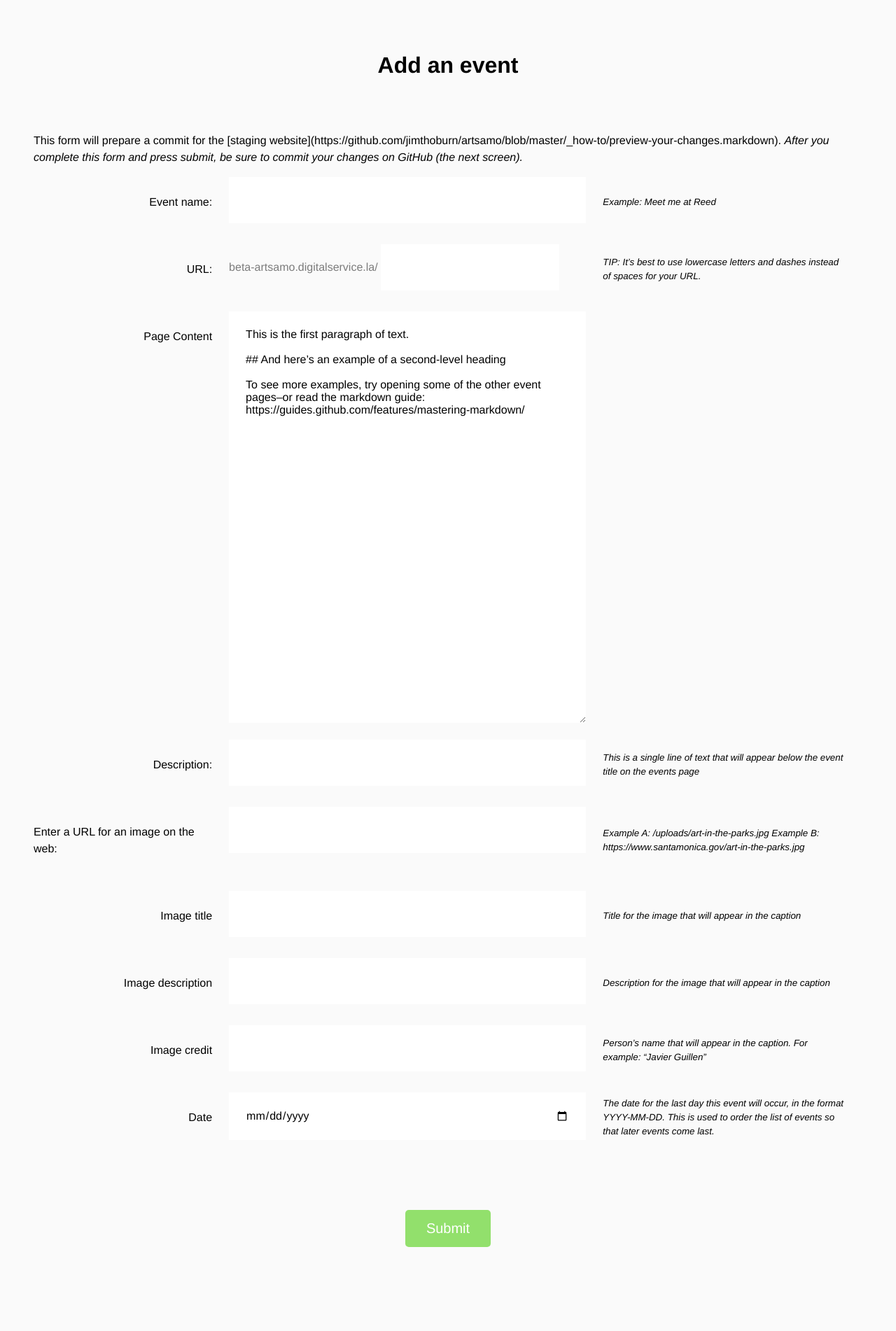
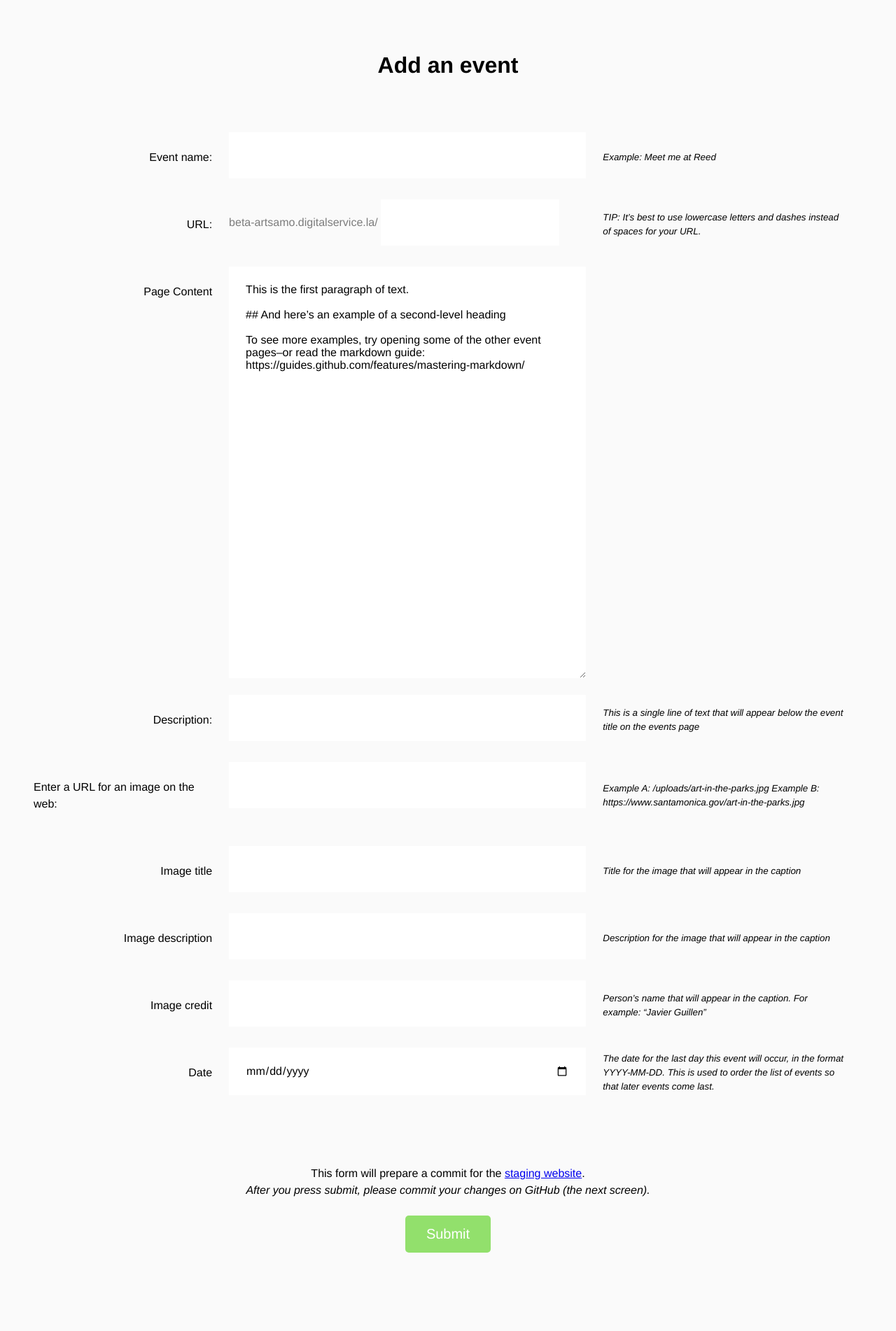
Before and after one commit to jimthoburn/artsamo, a Jekyll site: the page admin/add-an-event.html, which Jekyll copies as it is, in a window 1280 px wide. Shown: the whole page at 70% size. Built offline with Jekyll 4.4.1, drawn with Linux system fonts in a browser that asks for light colours.

Commit message:
Tiny fix for the “Add an event” form

```diff
--- a/admin/add-an-event.html
+++ b/admin/add-an-event.html
@@ -67,7 +67,6 @@
       text-align: center;
     }
     button {
-      grid-column: 2/3;
       padding: 0.75em 1.5em;
       background-color: hsl(100, 65%, 65%);
       color: hsl(0, 0%, 100%);
@@ -84,7 +83,6 @@
 
 <form action="https://github.com/jimthoburn/artsamo/new/staging/_events" method="get">
   <h1>Add an event</h1>
-  <p>This form will prepare a commit for the [staging website](https://github.com/jimthoburn/artsamo/blob/master/_how-to/preview-your-changes.markdown). <em>After you complete this form and press submit, be sure to commit your changes on GitHub (the next screen).</em></p>
   <ul>
     <li>
       <label>
@@ -99,7 +97,7 @@
         <span>URL:</span><br />
         <span>
           <span class="url-preview">beta-artsamo.digitalservice.la/</span>
-          <input type="text" name="filename" />
+          <input type="text" name="markdown_filename" />
         </span>
       </label>
       <br />
@@ -208,8 +206,11 @@
     -->
   </ul>
   <p class="submit">
+    This form will prepare a commit for the <a target="_blank" href="https://github.com/jimthoburn/artsamo/blob/master/_how-to/preview-your-changes.markdown">staging website</a>.<br /><em>After you press submit, please commit your changes on GitHub (the next screen).</em>
+    <br /><br />
     <button type="submit">Submit</button>
   </p>
+  <input type="hidden" name="filename" />
   <input type="hidden" name="value" />
 </form>
 
```
Also changed, not shown: other parts of admin/add-an-event.html (+3 -2 lines).
